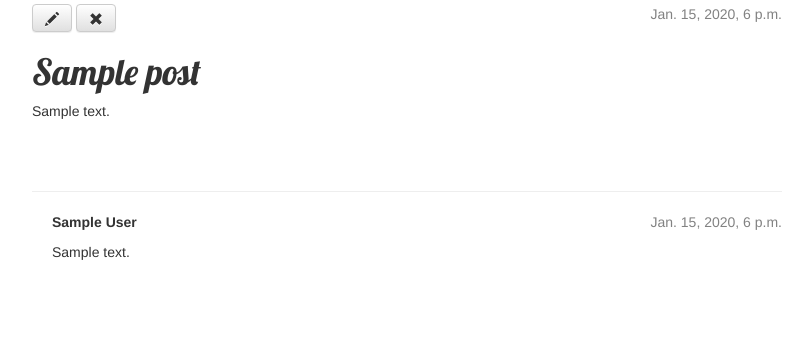
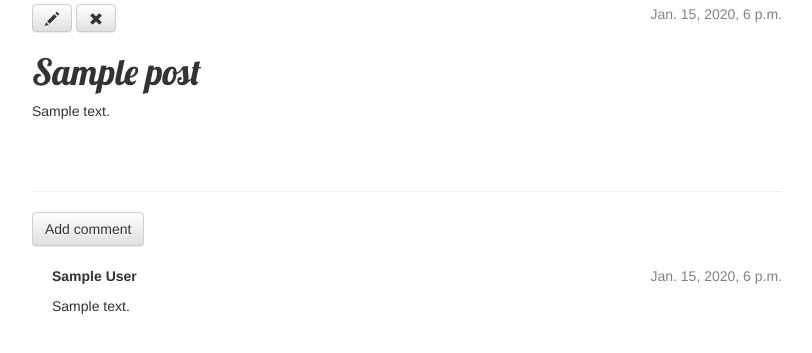
Before and after one commit to fangjinyun/blog, a Django app: page /post/1/ in a window 1280 px wide. Shown: the part 140-493 px from the top of the page, without its empty margins (38-850 px from the left). Run offline with Django 3.2, Linux system fonts and the light colour scheme; tables that the repository leaves empty hold one stand-in row (values such as "Sample post"); some libraries are stand-ins or nearby versions.

Commit message:
Let readers write comments

```diff
--- a/blog/templates/blog/post_detail.html
+++ b/blog/templates/blog/post_detail.html
@@ -15,6 +15,7 @@
         <p>{{ post.text|linebreaksbr }}</p>
     </div>
 <hr>
+<a class="btn btn-default" href="{% url 'add_comment_to_post' pk=post.pk %}">Add comment</a>
 {% for comment in post.comments.all %}
     <div class="comment">
         <div class="date">{{ comment.created_date }}</div>
--- a/blog/urls.py
+++ b/blog/urls.py
@@ -9,4 +9,5 @@ urlpatterns = [
     url(r'^drafts/$', views.post_draft_list, name='post_draft_list'),
     url(r'^post/(?P<pk>\d+)/publish/$', views.post_publish, name='post_publish'),
     url(r'^post/(?P<pk>\d+)/remove/$', views.post_remove, name='post_remove'),
+    url(r'^post/(?P<pk>\d+)/comment/$', views.add_comment_to_post, name='add_comment_to_post'),
 ]
--- a/blog/views.py
+++ b/blog/views.py
@@ -1,7 +1,7 @@
 from django.shortcuts import render, get_object_or_404, redirect
 from django.utils import timezone
 from .models import Post
-from .forms import PostForm
+from .forms import PostForm, CommentForm
 from django.contrib.auth.decorators import login_required
 
 def post_list(request):
@@ -57,3 +57,16 @@ def post_edit(request, pk):
     else:
         form = PostForm(instance=post)
     return render(request, 'blog/post_edit.html', {'form': form})
+
+def add_comment_to_post(request, pk):
+    post = get_object_or_404(Post, pk=pk)
+    if request.method == "POST":
+        form = CommentForm(request.POST)
+        if form.is_valid():
+            comment = form.save(commit=False)
+            comment.post = post
+            comment.save()
+            return redirect('post_detail', pk=post.pk)
+    else:
+        form = CommentForm()
+    return render(request, 'blog/add_comment_to_post.html', {'form': form})
```
Also changed, not shown: blog/forms.py (+6 -1 lines), blog/templates/blog/add_comment_to_post.html (added, +9 -0 lines).
